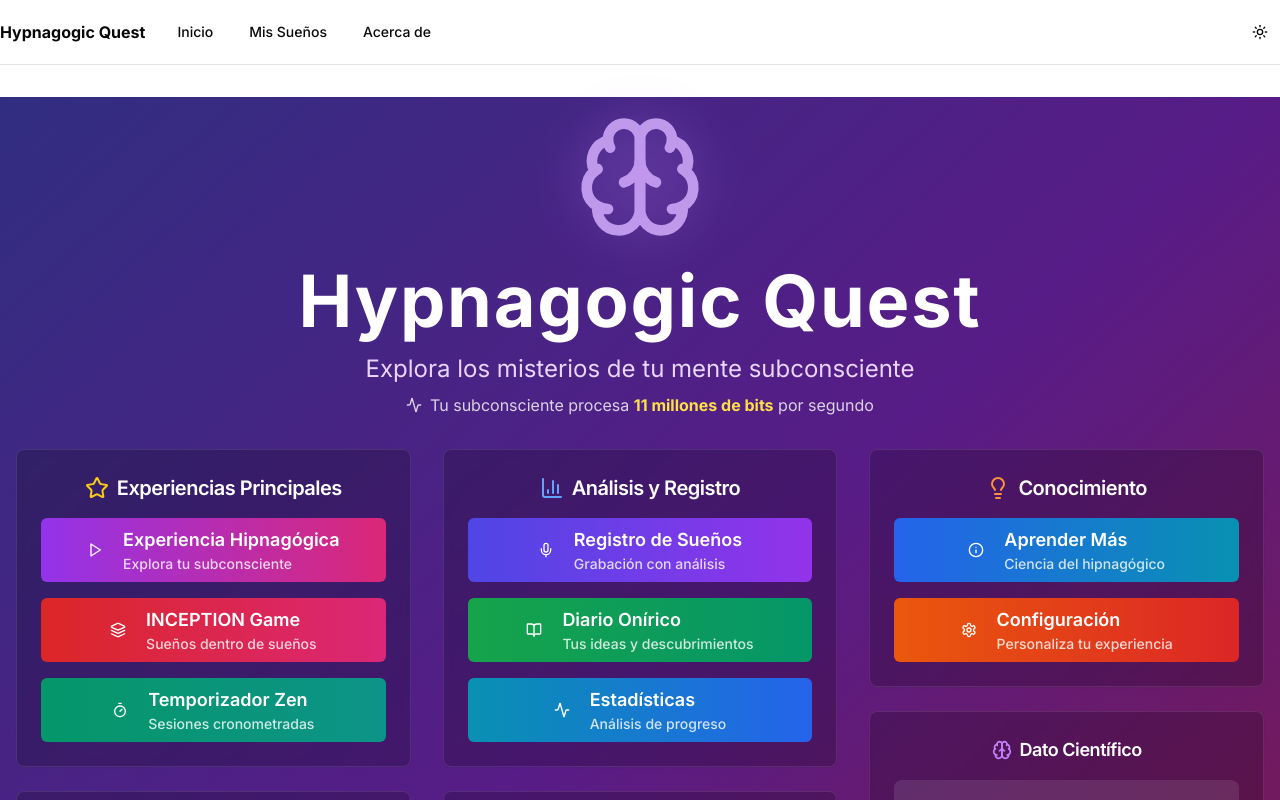
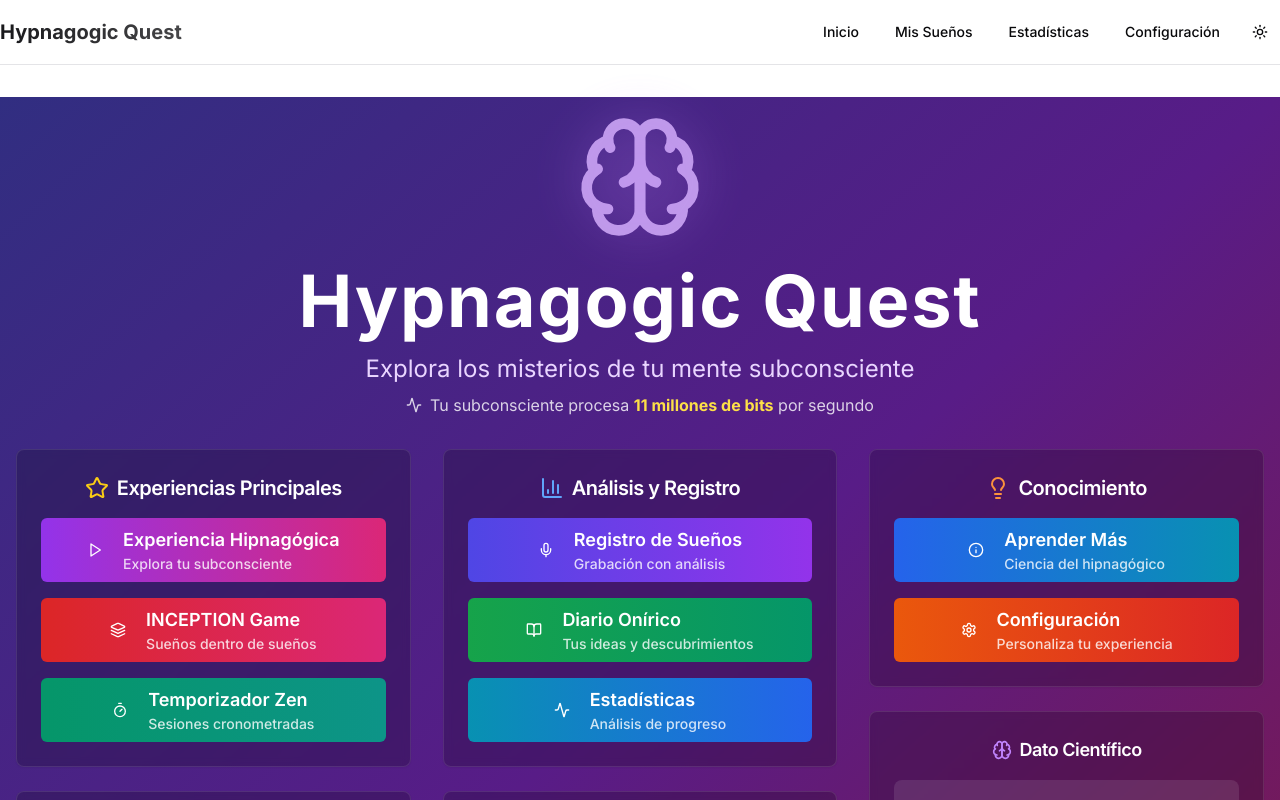
Before and after one commit to 420btc/hipnotica, a Next.js app: page / in a window 1280 px wide. Shown: the top 800 px of the page. Built offline with nearby package versions, Linux system fonts and the light colour scheme.

Commit message:
responsive 1

```diff
--- a/components/main-nav.tsx
+++ b/components/main-nav.tsx
@@ -1,66 +1,118 @@
 'use client';
 
+import { useState } from 'react';
 import Link from 'next/link';
 import { useTheme } from 'next-themes';
-import { Moon, Sun, Menu } from 'lucide-react';
+import { Moon, Sun, Menu, X } from 'lucide-react';
 import { cn } from '@/lib/utils';
 import { Button } from '@/components/ui/button';
-import {
-  NavigationMenu,
-  NavigationMenuItem,
-  NavigationMenuList,
-  navigationMenuTriggerStyle,
-} from '@/components/ui/navigation-menu';
+
+type NavItem = {
+  name: string;
+  href: string;
+};
+
+const navItems: NavItem[] = [
+  { name: 'Inicio', href: '/' },
+  { name: 'Mis Sueños', href: '/dreams' },
+  { name: 'Estadísticas', href: '/stats' },
+  { name: 'Configuración', href: '/settings' },
+];
 
 export function MainNav() {
+  const [mobileMenuOpen, setMobileMenuOpen] = useState(false);
   const { theme, setTheme } = useTheme();
 
   const toggleTheme = () => {
     setTheme(theme === 'dark' ? 'light' : 'dark');
   };
 
+  const toggleMobileMenu = () => {
+    setMobileMenuOpen(!mobileMenuOpen);
+  };
+
   return (
     <header className="sticky top-0 z-50 w-full border-b bg-background/95 backdrop-blur supports-[backdrop-filter]:bg-background/60">
       <div className="container flex h-16 items-center justify-between">
-        <div className="flex items-center space-x-4">
+        <div className="flex items-center justify-between w-full md:w-auto">
           <Link href="/" className="flex items-center space-x-2">
-            <span className="inline-block font-bold">Hypnagogic Quest</span>
+            <span className="text-xl font-bold bg-gradient-to-r from-primary to-primary/80 bg-clip-text text-transparent">
+              Hypnagogic Quest
+            </span>
           </Link>
-          <NavigationMenu className="hidden md:block">
-            <NavigationMenuList>
-              <NavigationMenuItem>
-                <Link href="/" className={navigationMenuTriggerStyle()}>
-                  Inicio
-                </Link>
-              </NavigationMenuItem>
-              <NavigationMenuItem>
-                <Link href="/dreams" className={navigationMenuTriggerStyle()}>
-                  Mis Sueños
-                </Link>
-              </NavigationMenuItem>
-              <NavigationMenuItem>
-                <Link href="/about" className={navigationMenuTriggerStyle()}>
-                  Acerca de
-                </Link>
-              </NavigationMenuItem>
-            </NavigationMenuList>
-          </NavigationMenu>
+
+          {/* Mobile menu button */}
+          <div className="flex items-center md:hidden">
+            <Button
+              variant="ghost"
+              size="icon"
+              onClick={toggleTheme}
+              className="mr-2"
+              aria-label="Toggle theme"
+            >
+              <Sun className="h-5 w-5 rotate-0 scale-100 transition-all dark:-rotate-90 dark:scale-0" />
+              <Moon className="absolute h-5 w-5 rotate-90 scale-0 transition-transform dark:rotate-0 dark:scale-100" />
+            </Button>
+            <Button
+              variant="outline"
+              size="icon"
+              onClick={toggleMobileMenu}
+              className="md:hidden"
+              aria-label="Toggle menu"
+            >
+              {mobileMenuOpen ? (
+                <X className="h-5 w-5" />
+              ) : (
+                <Menu className="h-5 w-5" />
+              )}
+            </Button>
+          </div>
         </div>
-        <div className="flex items-center space-x-2">
+
+        {/* Desktop Navigation */}
+        <nav className="hidden md:flex items-center space-x-1">
+          {navItems.map((item) => (
+            <Button
+              key={item.href}
+              asChild
+              variant="ghost"
+              className="text-sm font-medium transition-colors hover:text-primary"
+            >
+              <Link href={item.href}>{item.name}</Link>
+            </Button>
+          ))}
           <Button
             variant="ghost"
             size="icon"
             onClick={toggleTheme}
-            className="rounded-full"
+            className="ml-2"
             aria-label="Toggle theme"
           >
             <Sun className="h-5 w-5 rotate-0 scale-100 transition-all dark:-rotate-90 dark:scale-0" />
             <Moon className="absolute h-5 w-5 rotate-90 scale-0 transition-transform dark:rotate-0 dark:scale-100" />
           </Button>
-          <Button variant="outline" size="icon" className="md:hidden">
-            <Menu className="h-5 w-5" />
-          </Button>
-        </div>
+        </nav>
+
+        {/* Mobile Navigation */}
+        {mobileMenuOpen && (
+          <div className="absolute left-0 top-16 w-full bg-background border-b md:hidden">
+            <div className="container py-4 space-y-2">
+              {navItems.map((item) => (
+                <Button
+                  key={item.href}
+                  asChild
+                  variant="ghost"
+                  className="w-full justify-start"
+                  onClick={() => setMobileMenuOpen(false)}
+                >
+                  <Link href={item.href} className="w-full text-left">
+                    {item.name}
+                  </Link>
+                </Button>
+              ))}
+            </div>
+          </div>
+        )}
       </div>
     </header>
   );
```
